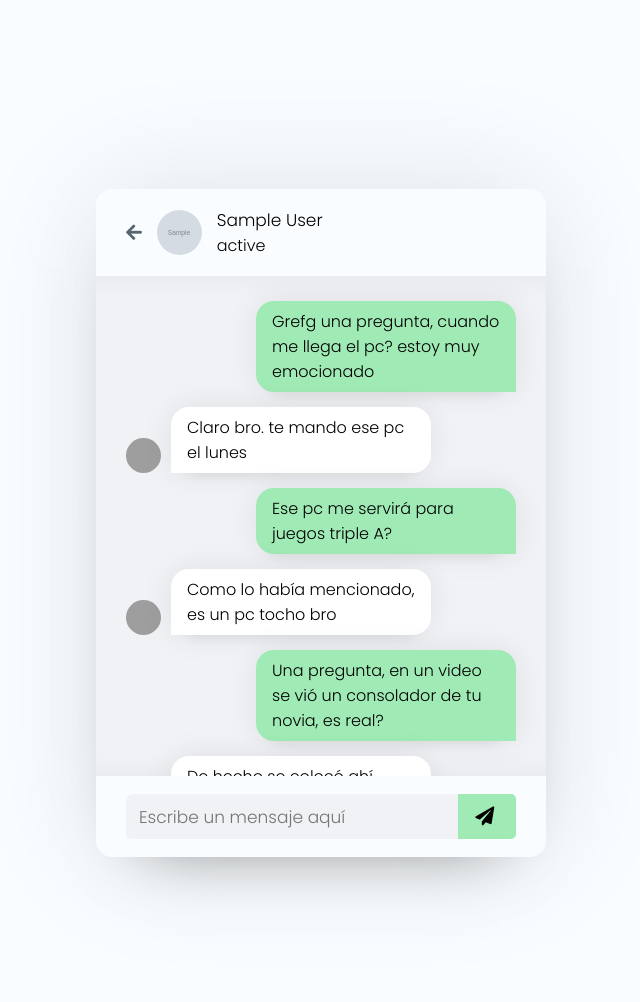
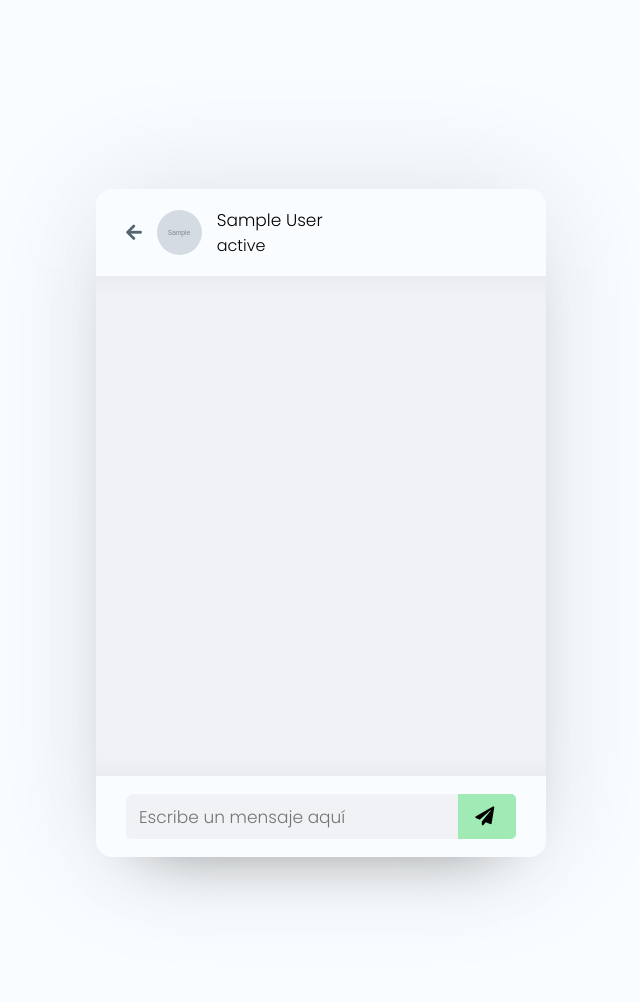
Before and after one commit to daviardev/app.chatPHP, a PHP site: page /pages/chat.php?user_id=1 in a window 1280 px wide. Shown: the top 1002 px of the page, without its empty margins (319-959 px from the left). Run offline with PHP 8.4, Linux system fonts and the light colour scheme; the visitor is signed in with stand-in values (Sample User, id 1); tables that the repository leaves empty or names only in its code hold one stand-in row (values such as "Sample post"); grey boxes marked "Sample" are stand-in pictures; grey boxes are pictures that could not be loaded.

Commit message:
#39 [Quitando texto de relleno de prueba]

```diff
--- a/pages/chat.php
+++ b/pages/chat.php
@@ -28,50 +28,7 @@
                 </div>
             </header>
             <div class="chat-box">
-                <div class="chat outgoing">
-                    <div class="details">
-                        <p>Grefg una pregunta, cuando me llega el pc? estoy muy emocionado</p>
-                    </div>
-                </div>
-                <div class="chat incoming">
-                    <img src="https://esports.as.com/2020/01/07/Grefg.png?hash=c1c7a3a13b4e5bbc9db2295d1f67110ae61425fe" alt="">
-                    <div class="details">
-                        <p>Claro bro. te mando ese pc el lunes</p>
-                    </div>
-                </div>
-                <div class="chat outgoing">
-                    <div class="details">
-                        <p>Ese pc me servirá para juegos triple A?</p>
-                    </div>
-                </div>
-                <div class="chat incoming">
-                    <img src="https://esports.as.com/2020/01/07/Grefg.png?hash=c1c7a3a13b4e5bbc9db2295d1f67110ae61425fe" alt="">
-                    <div class="details">
-                        <p>Como lo había mencionado, es un pc tocho bro</p>
-                    </div>
-                </div>
-                <div class="chat outgoing">
-                    <div class="details">
-                        <p>Una pregunta, en un video se vió un consolador de tu novia, es real?</p>
-                    </div>
-                </div>
-                <div class="chat incoming">
-                    <img src="https://esports.as.com/2020/01/07/Grefg.png?hash=c1c7a3a13b4e5bbc9db2295d1f67110ae61425fe" alt="">
-                    <div class="details">
-                        <p>De hecho se colocó ahí adrede, sí fuera real, se hubiera cortado esa parte</p>
-                    </div>
-                </div>
-                <div class="chat outgoing">
-                    <div class="details">
-                        <p>Entiendo, muchas gracias grefg, estaré esperando con ansias. Mandaré una foto cuando llega o incluso un video</p>
-                    </div>
-                </div>
-                <div class="chat incoming">
-                    <img src="https://esports.as.com/2020/01/07/Grefg.png?hash=c1c7a3a13b4e5bbc9db2295d1f67110ae61425fe" alt="">
-                    <div class="details">
-                        <p>Te lo agradecería bro, para que la gente crea que es real</p>
-                    </div>
-                </div>
+
             </div>
             <form action="#" class="typing-area" autocomplete="off">
                 <input type="text" name="outgoing_id" value="<?php echo $_SESSION['unique_id']; ?>" hidden>
```
